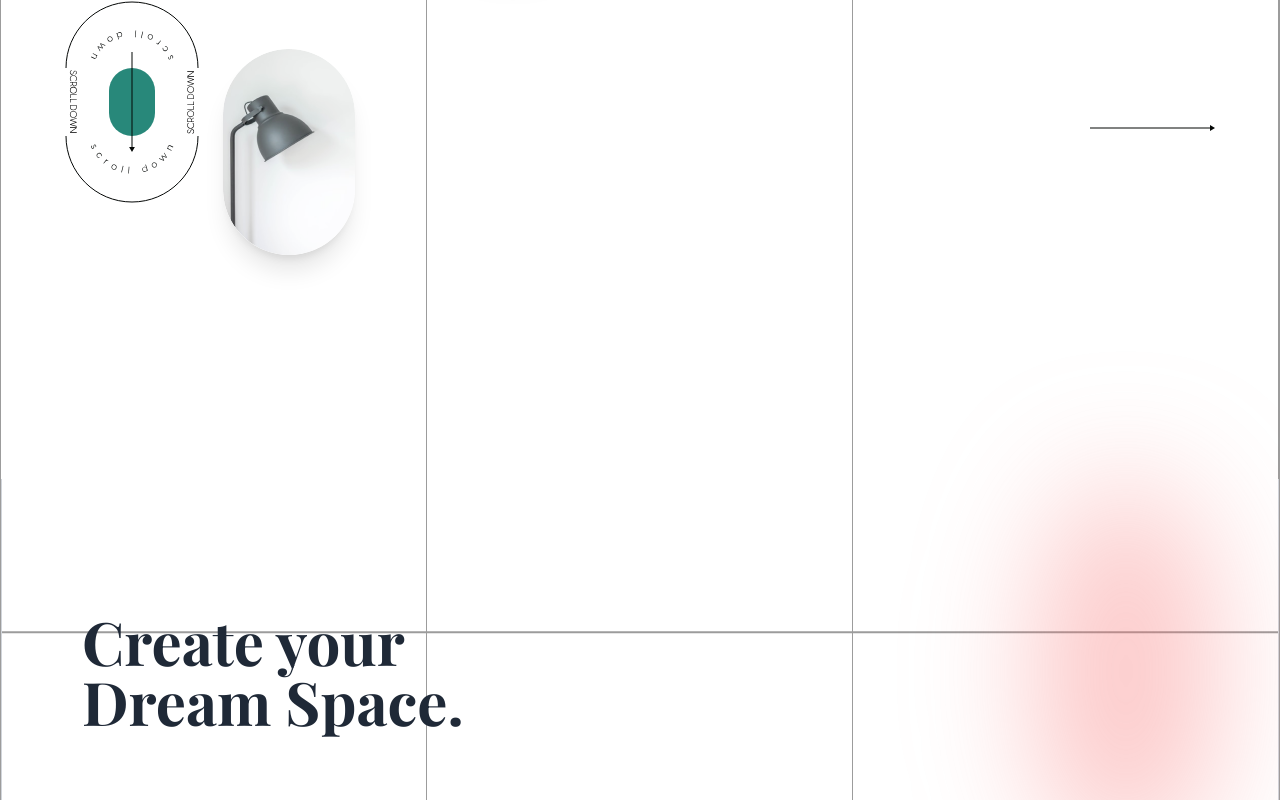
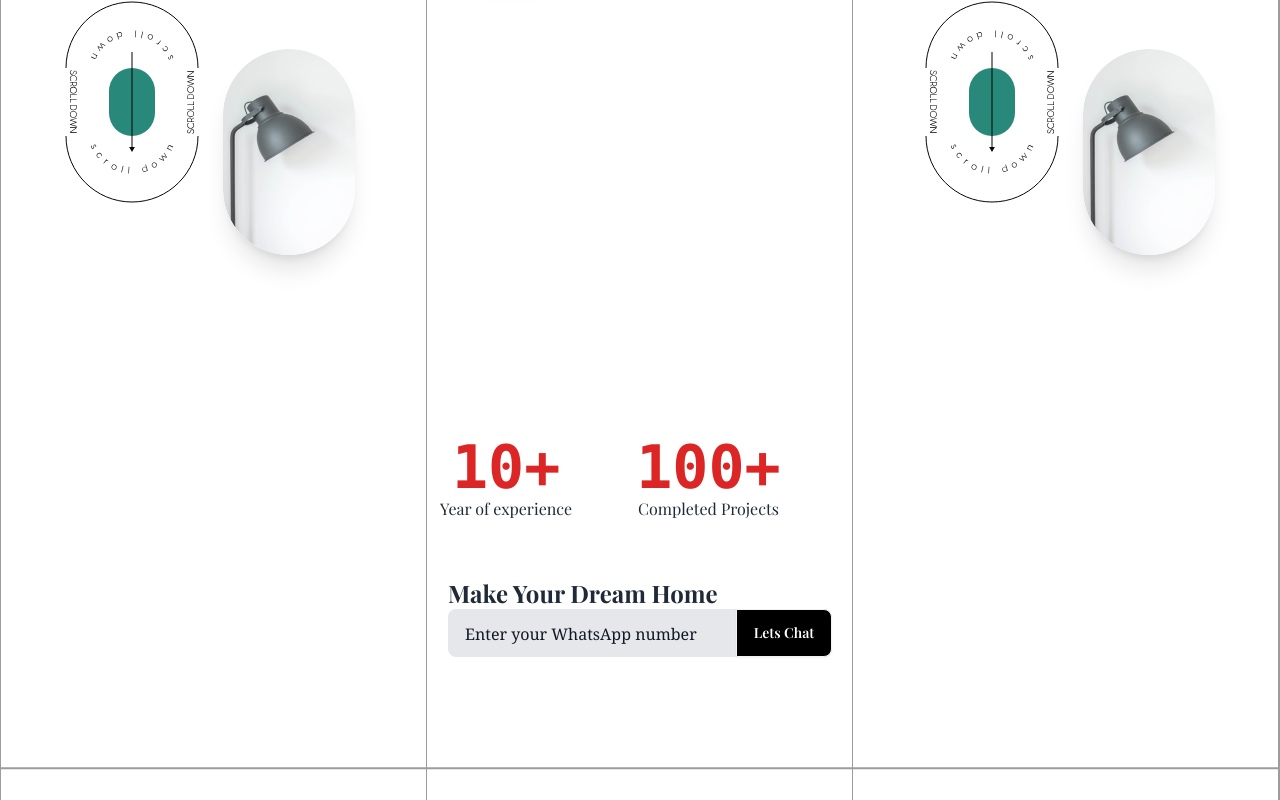
Before and after one commit to Igoraza/interior-, a React (Vite) app: page / in a window 1280 px wide. Shown: the part 1220-2020 px from the top of the page. Built offline with nearby package versions, Linux system fonts and the light colour scheme; a web font is replaced by a local one.

Commit message:
updated latest

```diff
--- a/src/Components/FloatingChatButtons.tsx
+++ b/src/Components/FloatingChatButtons.tsx
@@ -51,7 +51,7 @@ const FloatingChatButtons: React.FC = () => {
       </a>
 
       {/* Instagram */}
-      <InstagramChat profileUrl="https://www.instagram.com/interiorsrethna/?igsh=MWE1NWJ0YTc4ZGR5dg%3D%3D#" />
+      <InstagramChat profileUrl="https://www.instagram.com/interiorsrethna/?" />
 
       {/* Email */}
       <a
--- a/src/Components/Footer.tsx
+++ b/src/Components/Footer.tsx
@@ -86,7 +86,7 @@ const Footer: React.FC = () => {
             <a href="https://www.igoraza.com/" className="text-red-700 hover:underline">IGORAZA</a>
           </div>
           <div className="flex space-x-4 mt-4 lg:mt-0">
-              All Rights Reserved © 2025 - IGORAZA PRIVATE LIMITED
+              All Rights Reserved © 2025 - <span className='font-bold'>IGORAZA PRIVATE LIMITED</span>
           </div>
         </div>
       </div>
--- a/src/Pages/Home/AmazingHome.tsx
+++ b/src/Pages/Home/AmazingHome.tsx
@@ -21,10 +21,10 @@ export default function AmazingHome() {
                 from traditional construction and design elements.
               </p>
             </div>
-            <button className="btn bg-teal-600 hover:bg-teal-900 border-none text-white">
+            <a href="/projects" className="btn bg-teal-600 hover:bg-teal-900 border-none text-white">
               Explore
               <img src="/svg/white-arrow.svg" alt="" />
-            </button>
+            </a>
           </div>
         </div>
       </div>
--- a/src/Pages/Home/DreamHome.tsx
+++ b/src/Pages/Home/DreamHome.tsx
@@ -18,6 +18,8 @@ export default function DreamHome() {
           visible: { opacity: 1, y: 0, transition: { duration: 1 } },
         }}
       >
+
+
         <div className="flex gap-12 lg:gap-28">
           <motion.div
             style={{
@@ -53,8 +55,35 @@ export default function DreamHome() {
           ></motion.div>
         </div>
 
-        <motion.div
-          className="h-96   flex items-center justify-evenly w-full "
+
+
+        {/*  */}
+      </motion.section>
+
+      {/* second section */}
+      <div className="relative mt-24 lg:bottom-56 flex flex-wrap justify-between items-center ">
+        <div className="flex gap-3 lg:gap-6">
+          <SvgPatternIcon />
+          <img
+            src="/light.png"
+            className="mt-12 shadow-xl rounded-full"
+            alt="Ligt image"
+          />
+        </div>
+
+
+
+        <div className="flex gap-3 lg:gap-6 hidden lg:flex">
+          <SvgPatternIcon />
+          <img
+            src="/light.png"
+            className="mt-12 shadow-xl rounded-full "
+            alt="Ligt image"
+          />
+        </div>
+
+                <motion.div
+          className="h-96   flex items-center justify-evenly w-full mt-20 lg:mt-40 lg:rounded-t-full p-4"
           variants={{
             hidden: { opacity: 0 },
             visible: {
@@ -63,11 +92,11 @@ export default function DreamHome() {
             },
           }}
         >
-          <div className="flex flex-col justify-center lg:gap-12">
+          <div className="flex flex-col justify-center lg:gap-12 ">
           <div className="flex gap-8 lg:gap-16">
             <aside className="text-center">
               <motion.h3
-                className="font-bold text-3xl lg:text-6xl font-mono"
+                className="font-bold text-3xl lg:text-6xl font-mono text-red-600"
                 variants={{
                   hidden: { scale: 0.8 },
                   visible: {
@@ -76,7 +105,7 @@ export default function DreamHome() {
                   },
                 }}
               >
-                10
+                10+
               </motion.h3>
               <motion.span
                 variants={{
@@ -93,7 +122,7 @@ export default function DreamHome() {
             </aside>
             <aside className="text-center">
               <motion.h3
-                className="font-bold text-3xl lg:text-6xl font-mono"
+                className="font-bold text-3xl lg:text-6xl font-mono text-red-600"
                 variants={{
                   hidden: { scale: 0.8 },
                   visible: {
@@ -102,7 +131,7 @@ export default function DreamHome() {
                   },
                 }}
               >
-                100
+                100+
               </motion.h3>
               <motion.span
                 variants={{
@@ -125,34 +154,20 @@ export default function DreamHome() {
               <div className="lg:flex grid gap-y-2 items-center">
                 <input
                   type="text"
-                  placeholder="your email address"
+                  placeholder="Enter your WhatsApp number"
                   className="input w-72 text-gray-900 placeholder:text-gray-900 placeholder:font-serif bg-gray-200 rounded-r-none"
                 />
-                <button className="btn w-full lg:w-24 bg-black text-white lg:rounded-l-none">
+                <a href="https://api.whatsapp.com/send?phone=919747738133&text=Hi%2C%20I%20want%20to%20know%20more%20about%20Rethna%20Interiors" className="btn w-full lg:w-24 bg-black text-white lg:rounded-l-none">
                   Lets Chat
-                </button>
+                </a>
               </div>
             </div>
             {/* ?input close */}
           </div>
           </div>
         </motion.div>
-      </motion.section>
 
-      {/* second section */}
-      <div className="relative mt-24 lg:bottom-56 flex flex-wrap justify-between items-center ">
-        <div className="flex gap-3 lg:gap-6">
-          <SvgPatternIcon />
-          <img
-            src="/light.png"
-            className="mt-12 shadow-xl rounded-full"
-            alt="Ligt image"
-          />
-        </div>
 
-        <div>
-          <img src="/arrow.svg" className="hidden lg:block" alt="Arrow Image" />
-        </div>
 
         {/*  */}
       </div>
--- a/src/Pages/Home/InnovativeDesign.tsx
+++ b/src/Pages/Home/InnovativeDesign.tsx
@@ -27,7 +27,7 @@ const InnovativeDesign: React.FC = () => {
           <div className="max-w-md text-left lg:mt-48">
             <p className="mb-4 font-sans text-justify">With decades of experience, we’ve proudly delivered outstanding interior solutions to both homeowners and commercial clients. From concept to completion, our commitment to quality, detail, and client satisfaction remains unmatched.</p>
             <div className="flex items-center justify-between">
-            <button className='btn font-sans hover:bg-teal-900 hover:text-white bg-teal-500 border-none text-black px-6 py-2 rounded'>About Us</button>
+            <a href='/about' className='btn font-sans hover:bg-teal-900 hover:text-white bg-teal-500 border-none text-black px-6 py-2 rounded'>About Us</a>
             <img src="/arrow.svg" alt="arrow image" />
             </div>
           </div>
--- a/src/Pages/Home/WorkWithUs.tsx
+++ b/src/Pages/Home/WorkWithUs.tsx
@@ -11,10 +11,10 @@ export default function WorkWithUs() {
           you are interested in working with us, please visit our website and
           fill out the application form.
         </p>
-        <button className="btn bg-teal-500 text-white border-none hover:bg-teal-900 mt-8">
+        <a href="/service" className="btn bg-teal-500 text-white border-none hover:bg-teal-900 mt-8">
             Explore Now
             <img src="/svg/white-arrow.svg" alt="" />
-        </button>
+        </a>
       </section>
       <div
       style={{backgroundImage: `url("https://images.pexels.com/photos/5864232/pexels-photo-5864232.jpeg?auto=compress&cs=tinysrgb&w=1260&h=750&dpr=1")`}}
```
Also changed, not shown: public/images/ok.png (added).
